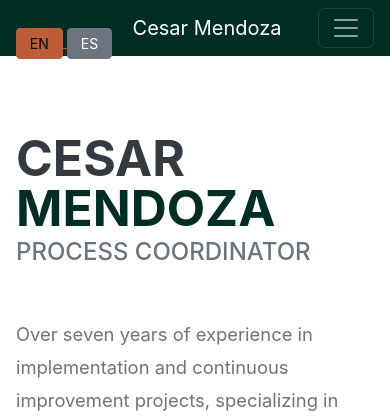
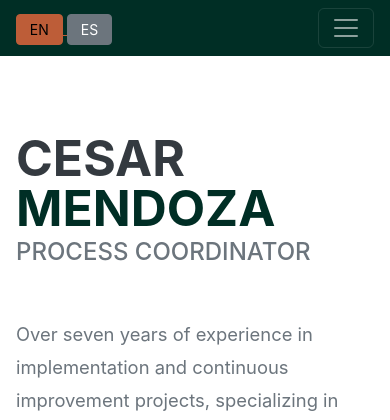
Before and after one commit to csr91/resume, a Flask app: page /EN in a window 390 px wide. Shown: the top 420 px of the page. Run offline with Flask 3, Linux system fonts and the light colour scheme; some libraries are stand-ins or nearby versions; some web fonts are replaced.

Commit message:
myresume6

```diff
--- a/templates/en-index.html
+++ b/templates/en-index.html
@@ -44,8 +44,7 @@
                     position: center;
                     top: 10px;
                     right: 10px;
-                    margin-top: 10px;
-                    margin-bottom: -20px;
+                    margin-top: 3px;
                 }
             </style>
             <div class="button-container">
@@ -57,7 +56,7 @@
                 </a>
             </div>
             <a class="navbar-brand js-scroll-trigger" href="#page-top">
-                <span class="d-block d-lg-none">Cesar Mendoza</span>
+                <span class="d-block d-lg-none"></span>
                 <span class="d-none d-lg-block"><img class="img-fluid img-profile rounded-circle mx-auto mb-2" src="/static/assets/img/profile.jpg" alt="..." /></span>
             </a>
             <button class="navbar-toggler" type="button" data-bs-toggle="collapse" data-bs-target="#navbarResponsive" aria-controls="navbarResponsive" aria-expanded="false" aria-label="Toggle navigation"><span class="navbar-toggler-icon"></span></button>
@@ -80,6 +79,7 @@
                     <h1 class="mb-0">
                         Cesar
                         <span class="text-primary">Mendoza</span>
+
                     </h1>
                     <div class="subheading mb-5">
                         Process Coordinator
--- a/templates/index.html
+++ b/templates/index.html
@@ -33,7 +33,7 @@
                     position: center;
                     top: 10px;
                     right: 10px;
-                    margin-top: 10px;
+                    margin-top: 3px;
 
                 }
             </style>
@@ -46,7 +46,7 @@
                 </a>
             </div>
             <a class="navbar-brand js-scroll-trigger" href="#page-top">
-                <span class="d-block d-lg-none">Cesar Mendoza</span>
+                <span class="d-block d-lg-none"></span>
                 <span class="d-none d-lg-block"><img class="img-fluid img-profile rounded-circle mx-auto mb-2" src="/static/assets/img/profile.jpg" alt="..." /></span>
             </a>
             <button class="navbar-toggler" type="button" data-bs-toggle="collapse" data-bs-target="#navbarResponsive" aria-controls="navbarResponsive" aria-expanded="false" aria-label="Toggle navigation"><span class="navbar-toggler-icon"></span></button>
```
